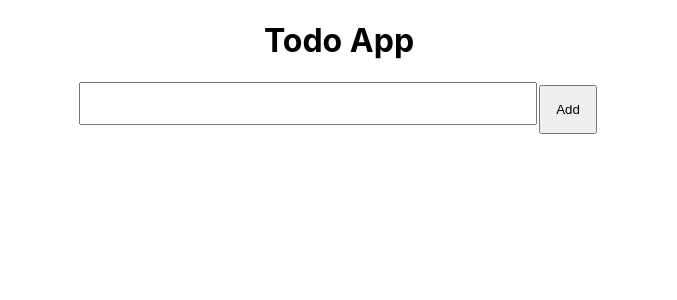
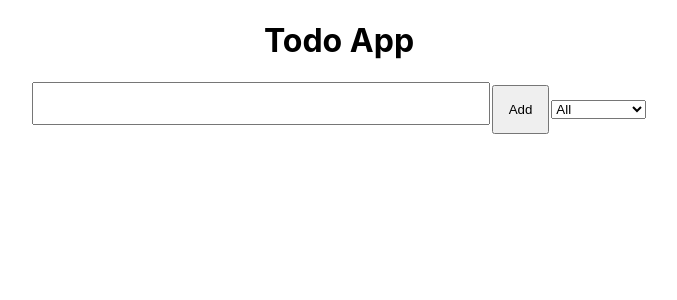
Before and after one commit to SajedurRahmanShihab/complete_todo_application, a React (Create React App) app: page / in a window 1280 px wide. Shown: the top 300 px of the page, without its empty margins (301-978 px from the left). Built offline with nearby package versions, Linux system fonts and the light colour scheme.

Commit message:
filtering completed

```diff
--- a/src/App.js
+++ b/src/App.js
@@ -1,4 +1,4 @@
-import React, { useState } from 'react';
+import React, { useEffect, useState } from 'react';
 import './App.css';
 import InsertTodo from './components/InsertTodo';
 import TodoList from './components/TodoList';
@@ -6,12 +6,36 @@ import TodoList from './components/TodoList';
 function App() {
   const [text, setText] = useState('');
   const [todos, setTodos] = useState([]);
+  const [status, setStatus] = useState("all")
+  const [filterTodos, setFilterTodos] = useState([]);
+
+
+  const filteringTodos = () => {
+    switch (status) {
+      case 'completed':
+        setFilterTodos(todos.filter((todo) => todo.completed !== false))
+        break
+
+      case 'incompleted':
+        setFilterTodos(todos.filter((todo) => todo.completed !== true))
+        break
+
+      default:
+        setFilterTodos(todos)
+    }
+  }
+  useEffect(() => {
+    filteringTodos();
+  }, [status, todos]);
+
+
+
   return (
     <div className="App">
       <h1>Todo App</h1>
-      <InsertTodo text={text} setText={setText} todos={todos} setTodos={setTodos} />
+      <InsertTodo text={text} setText={setText} todos={todos} setTodos={setTodos} setStatus={setStatus} setFilterTodos={setFilterTodos} />
       {
-        todos.map((todo, id) => (
+        filterTodos.map((todo, id) => (
           <TodoList key={id} todo={todo} todos={todos} setTodos={setTodos} />
         ))
       }
--- a/src/components/InsertTodo.jsx
+++ b/src/components/InsertTodo.jsx
@@ -1,6 +1,6 @@
 import React from 'react';
 
-const InsertTodo = ({ text, setText, todos, setTodos }) => {
+const InsertTodo = ({ text, setText, todos, setTodos, setStatus }) => {
     const handleAdd = (e) => {
         e.preventDefault();
         setTodos(
@@ -19,10 +19,20 @@ const InsertTodo = ({ text, setText, todos, setTodos }) => {
         setText(e.target.value)
         e.preventDefault();
     }
+
+    const statusHandler = (e) => {
+        setStatus(e.target.value)
+    }
+
     return (
         <form action="">
             <input value={text} onChange={handleText} type="text" />
             <button onClick={handleAdd}>Add</button>
+            <select onChange={statusHandler} name="Filter" id="country">
+                <option value="all">All</option>
+                <option value="completed">Completed</option>
+                <option value="incompleted">Incompleted</option>
+            </select>
         </form>
     );
 };
--- a/src/components/TodoList.jsx
+++ b/src/components/TodoList.jsx
@@ -2,7 +2,6 @@ import React, { useState } from 'react';
 
 
 const TodoList = ({ todo, todos, setTodos }) => {
-
     const [update, setUpdate] = useState('');
 
     const updateButtonHandler = (e) => {
```
